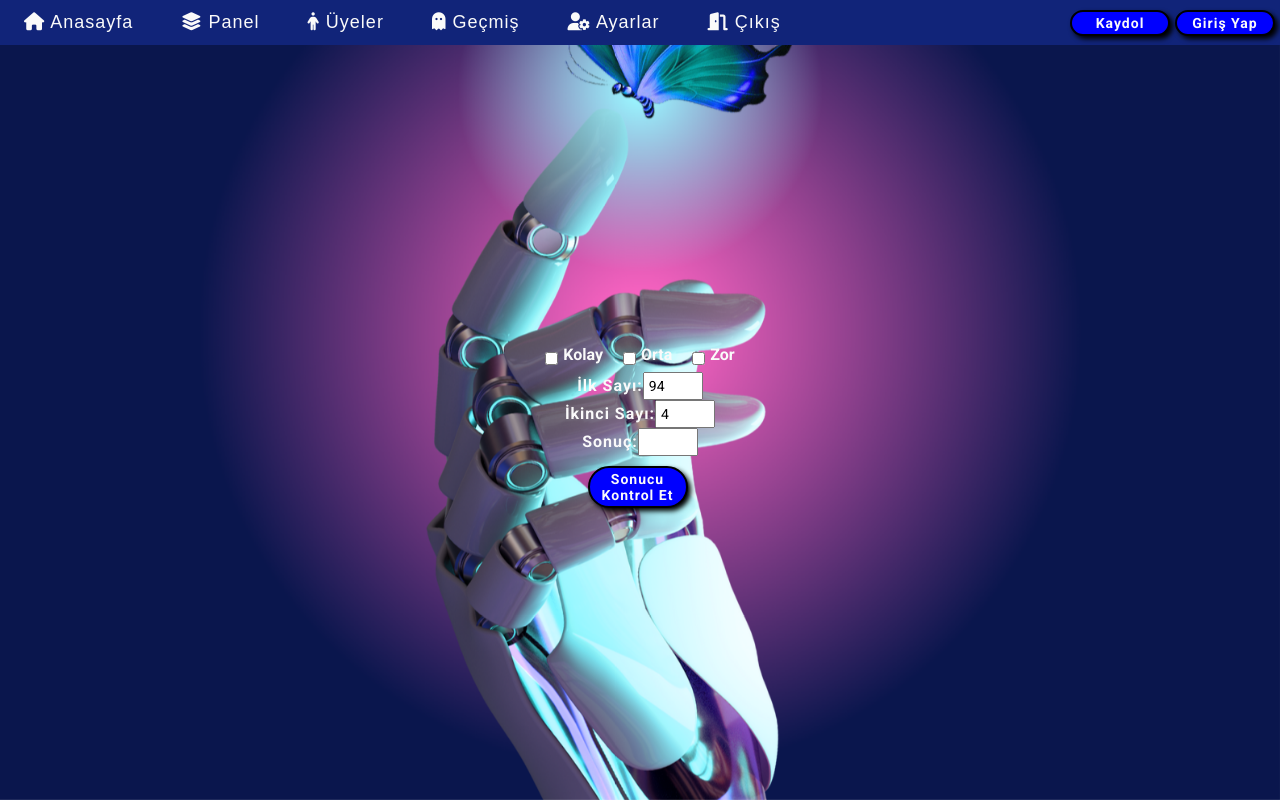
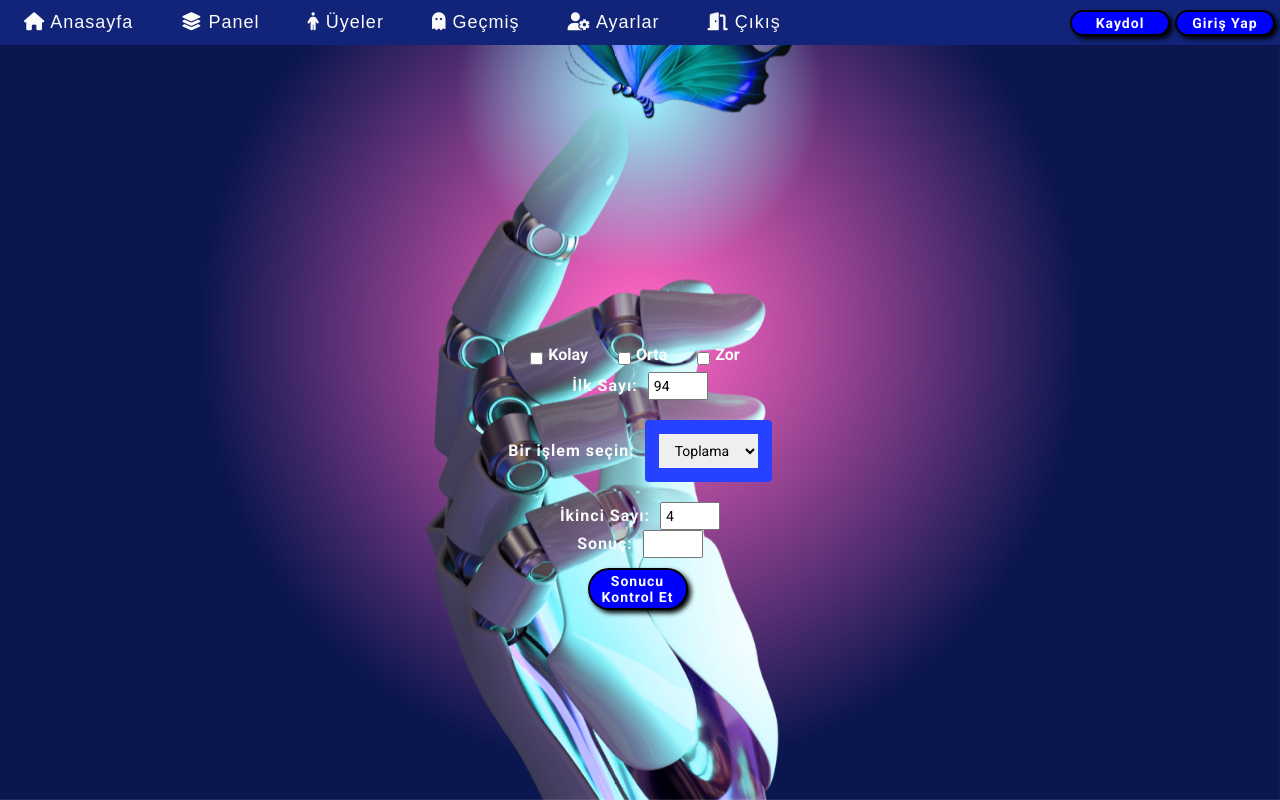
Before and after one commit to YigithanFirat/Mathematical_Operations, a Vue app: page / in a window 1280 px wide. Built offline with nearby package versions, Linux system fonts and the light colour scheme.

Commit message:
Update Home.vue
İşlem seçme kısmı eklendi.
Hesaplama fonksiyonu eklendi.
Sonuç kontrolü yapan bir fonksiyon değiştirildi.
İşlemlerin olduğu kısma ait kısım stillendirildi.

```diff
--- a/src/components/Home.vue
+++ b/src/components/Home.vue
@@ -39,6 +39,15 @@
                 <label for="ilk-sayi">İlk Sayı</label>
                 <input type="number" id="first-number">
             </div>
+            <div class="islem">
+              <label for="operation-select">Bir işlem seçin</label>
+              <select id="operation-select" name="operation">
+                <option value="add">Toplama</option>
+                <option value="subtract">Çıkarma</option>
+                <option value="multiply">Çarpma</option>
+                <option value="divide">Bölme</option>
+              </select>
+            </div>
             <div id="randomsayi2">
                 <label for="ikinci-sayi">İkinci Sayı</label>
                 <input type="number" id="second-number">
@@ -64,6 +73,59 @@ export default
   name: "Home",
   methods:
   {
+    calculateResult()
+    {
+      document.getElementById('operation-select').addEventListener('change', calculateResult);
+      document.getElementById('kontrol').querySelector('button').addEventListener('click', checkResult);
+      const firstNumber = parseFloat(document.getElementById('first-number').value);
+      const secondNumber = parseFloat(document.getElementById('second-number').value);
+      const operation = document.getElementById('operation-select').value;
+      if(isNaN(firstNumber) || isNaN(secondNumber))
+      {
+        alert('Lütfen her iki sayıyı da giriniz!');
+        return;
+      }
+      let result;
+      switch (operation)
+      {
+        case 'add':
+          result = firstNumber + secondNumber;
+          break;
+        case 'subtract':
+          result = firstNumber - secondNumber;
+          break;
+        case 'multiply':
+          result = firstNumber * secondNumber;
+          break;
+        case 'divide':
+          if(secondNumber === 0)
+          {
+            alert('Bir sayıyı sıfıra bölemezsiniz!');
+            return;
+          }
+          result = firstNumber / secondNumber;
+          break;
+        default:
+          alert('Geçerli bir işlem seçin!');
+          return;
+      }
+      document.getElementById('result').value = result;
+    },
+
+    checkResult()
+    {
+      const result = parseFloat(document.getElementById('result').value);
+      if(isNaN(result))
+      {
+        alert('Sonuç boş! İşlemi gerçekleştirdiğinizden emin olun.');
+      }
+      else
+      {
+        alert(`Sonuç başarıyla hesaplandı: ${result}`);
+        this.generateRandomNumber();
+      }
+    },
+
     navigateToLogin()
     {
       return this.$router.push("/login");
@@ -81,22 +143,6 @@ export default
       document.getElementById("first-number").value = firstnumber;
       document.getElementById("second-number").value = secondnumber;
       document.getElementById("result").value = "";
-    },
-
-    checkResult()
-    {
-      const firstnumber = parseInt(document.getElementById("first-number").value);
-      const secondnumber = parseInt(document.getElementById("second-number").value);
-      const userResult = parseInt(document.getElementById("result").value);
-      if(firstnumber + secondnumber === userResult)
-      {
-        alert("Doğru! Yeni sayılar üretiliyor...");
-        this.generateRandomNumber();
-      }
-      else
-      {
-        alert("Hatalı sonuç! Lütfen tekrar deneyiniz!");
-      }
     },
 
     async exit()
@@ -291,4 +337,30 @@ body, html
     letter-spacing: 1px;
 }
 
+.islem
+{
+  margin: 20px;
+}
+
+label
+{
+  font-weight: bold;
+  margin-right: 10px;
+}
+
+select
+{
+  padding: 8px 12px;
+  font-size: 14px;
+  border: 14px solid #2641FF;
+  border-radius: 4px;
+  cursor: pointer;
+}
+
+select:focus
+{
+  outline: none;
+  border-color: #007bff;
+}
+
 </style>
```
